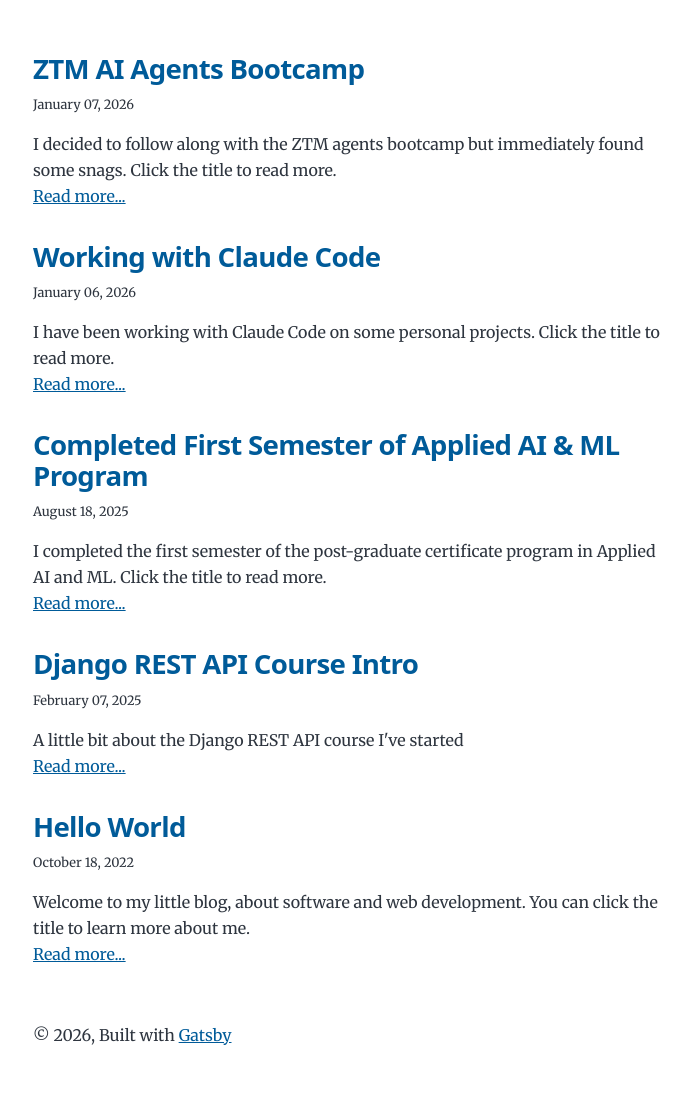
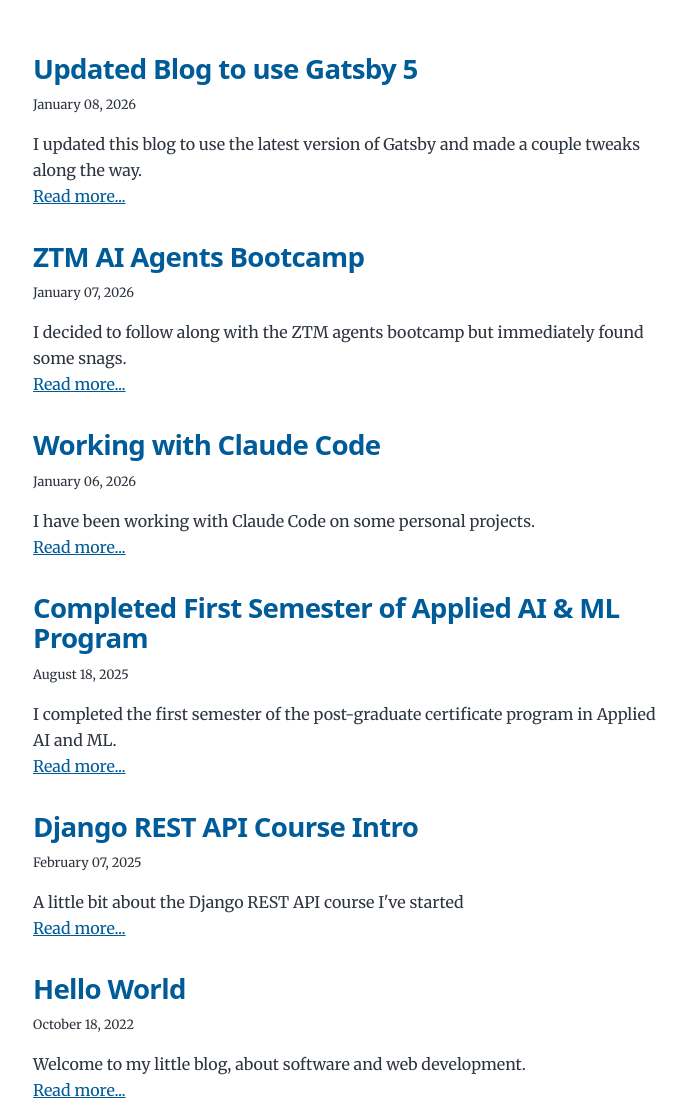
Before and after one commit to ericadev/ericawritescode2, a Gatsby site: page / in a window 1280 px wide. Shown: the part 220-1326 px from the top of the page, without its empty margins (291-982 px from the left). Built offline with nearby package versions, Linux system fonts and the light colour scheme; Gatsby itself is replaced by a stand-in of ours.

Commit message:
Added a page for today's Gatsby update and removed the "click the title to read more" text from a few earlier entries.

```diff
--- a/content/blog/first-semester-completed/index.md
+++ b/content/blog/first-semester-completed/index.md
@@ -1,7 +1,7 @@
 ---
 title: Completed First Semester of Applied AI & ML Program
 date: "2025-08-18T14:30:00.000Z"
-description: "I completed the first semester of the post-graduate certificate program in Applied AI and ML. Click the title to read more."
+description: "I completed the first semester of the post-graduate certificate program in Applied AI and ML."
 ---
 
 I have recently completed the first semester of the Applied AI & ML Program, which is a post-graduate certificate program at Conestoga College.
--- a/content/blog/hello-world/index.md
+++ b/content/blog/hello-world/index.md
@@ -1,7 +1,7 @@
 ---
 title: Hello World
 date: "2022-10-18T22:12:03.284Z"
-description: "Welcome to my little blog, about software and web development. You can click the title to learn more about me."
+description: "Welcome to my little blog, about software and web development."
 ---
 
 Welcome to the simple blog of a software developer. I have worked with a variety of JavaScript frameworks including React and React Native, along with Vue, Express, and NestJS in TypeScript. I currently work as a software developer and have a few years experience.
--- /dev/null
+++ b/content/blog/updated-blog-to-use-gatsby-5/index.md
@@ -0,0 +1,8 @@
+---
+title: Updated Blog to use Gatsby 5
+date: "2026-01-08T22:11:00.000Z"
+description: "I updated this blog to use the latest version of Gatsby and made a couple tweaks along the way."
+---
+Tonight I decided to upgrade to Gatsby 5 for this blog. I faced update issues and decided to do a fresh install of Gatsby in a separate repo. Then I discovered I was probably facing issues because this version of Gatsby doesn't like Node versions greater than 20. I was able to use Node Version Manager to switch to 20's LTS version, install Gatsby starter blog in a separate folder, and then simply tweak some settings and copy the markdown files over. It took only a few minutes.
+
+One tweak I made was to add a "Read more..." link at the bottom of each entry on the index.js page. I also of course updated the author bio information and removed the Twitter link since I don't use it, as well as copying over the same avatar.jpg I had previously been using. Overall this Gatsby starter is so simple to use, I really enjoy it. I would be pleased to work with Gatsby more in the future.
--- a/content/blog/working-with-claude-code/index.md
+++ b/content/blog/working-with-claude-code/index.md
@@ -1,7 +1,7 @@
 ---
 title: Working with Claude Code
 date: "2026-01-06T15:30:00.000Z"
-description: "I have been working with Claude Code on some personal projects. Click the title to read more."
+description: "I have been working with Claude Code on some personal projects."
 ---
 
 I recently set up Claude Code to work on a project management tool and a habit tracker app. It's pretty amazing what it can accomplish, but Claude Code still needs guard rails. I still manually approve changes and yet I managed to miss it committing directly to the main branch today. This despite explicit instructions never to commit to main and details on how to name and use branches in the CLAUDE.md file it should be reading. On a personal project this is not an issue, however, given a real project I should probably set up guard rails to protect the main branch from direct commits.
--- a/content/blog/ztm-ai-agents-bootcamp/index.md
+++ b/content/blog/ztm-ai-agents-bootcamp/index.md
@@ -1,7 +1,7 @@
 ---
 title: ZTM AI Agents Bootcamp
 date: "2026-01-07T15:30:00.000Z"
-description: "I decided to follow along with the ZTM agents bootcamp but immediately found some snags. Click the title to read more."
+description: "I decided to follow along with the ZTM agents bootcamp but immediately found some snags."
 ---
 I recently started the AI Agents Bootcamp by ZTM as found at https://zerotomastery.io/courses/ai-agents-bootcamp/ but immediately hit a snag when trying to follow the instructions for creating a job agent. This project involves creating an interviewer agent and a job coach agent, and instructing them to work such that the interviewer asks a question and collects your answer, then feeds it to the job coach agent which provides feedback on your answer. The first snag I hit was that the class instructs you to run them as one AI Crew, but enter the result of the interviewer agent's question (your answer) as input into the job coach agent. I was unable to do this since the result doesn't exist when you kick off the crew. I created two crews - one for the interviewer agent, from which I got a result, then fed that into the second crew which consisted only of the job coach agent.
 
```
